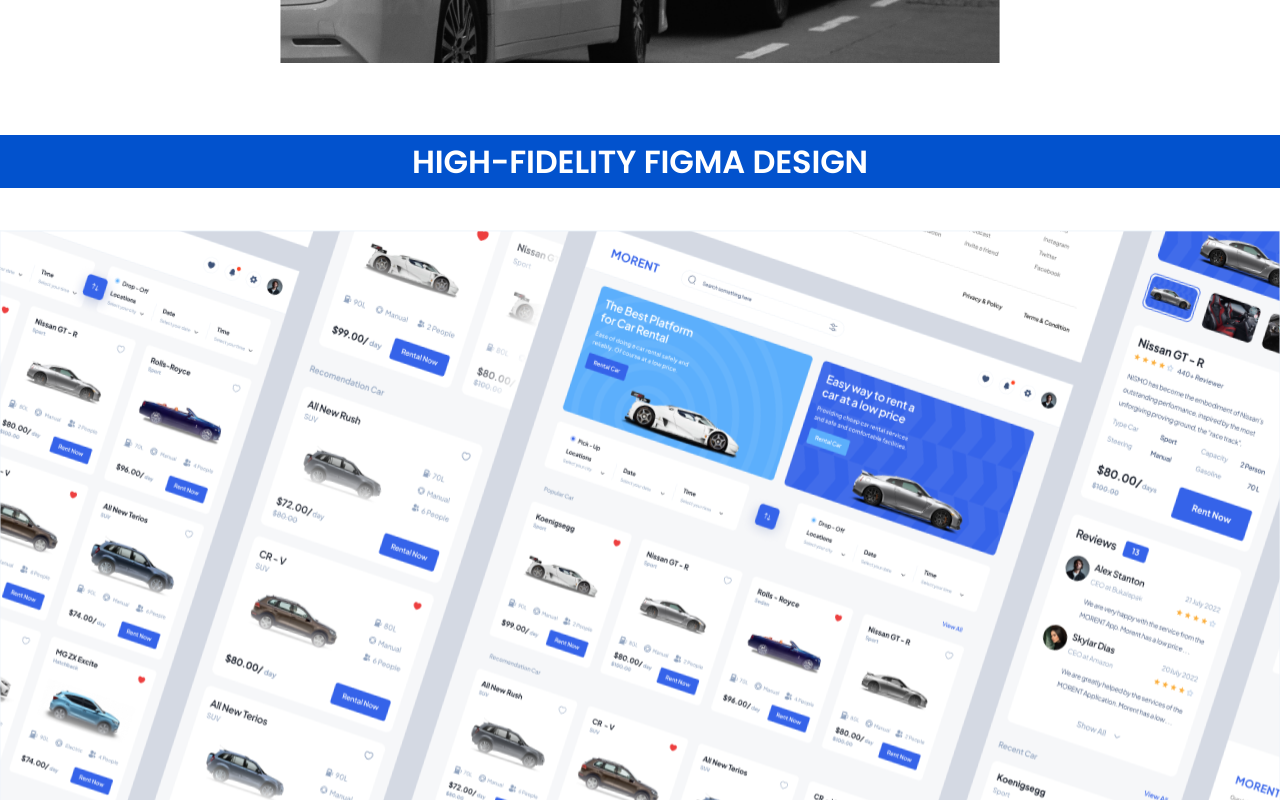
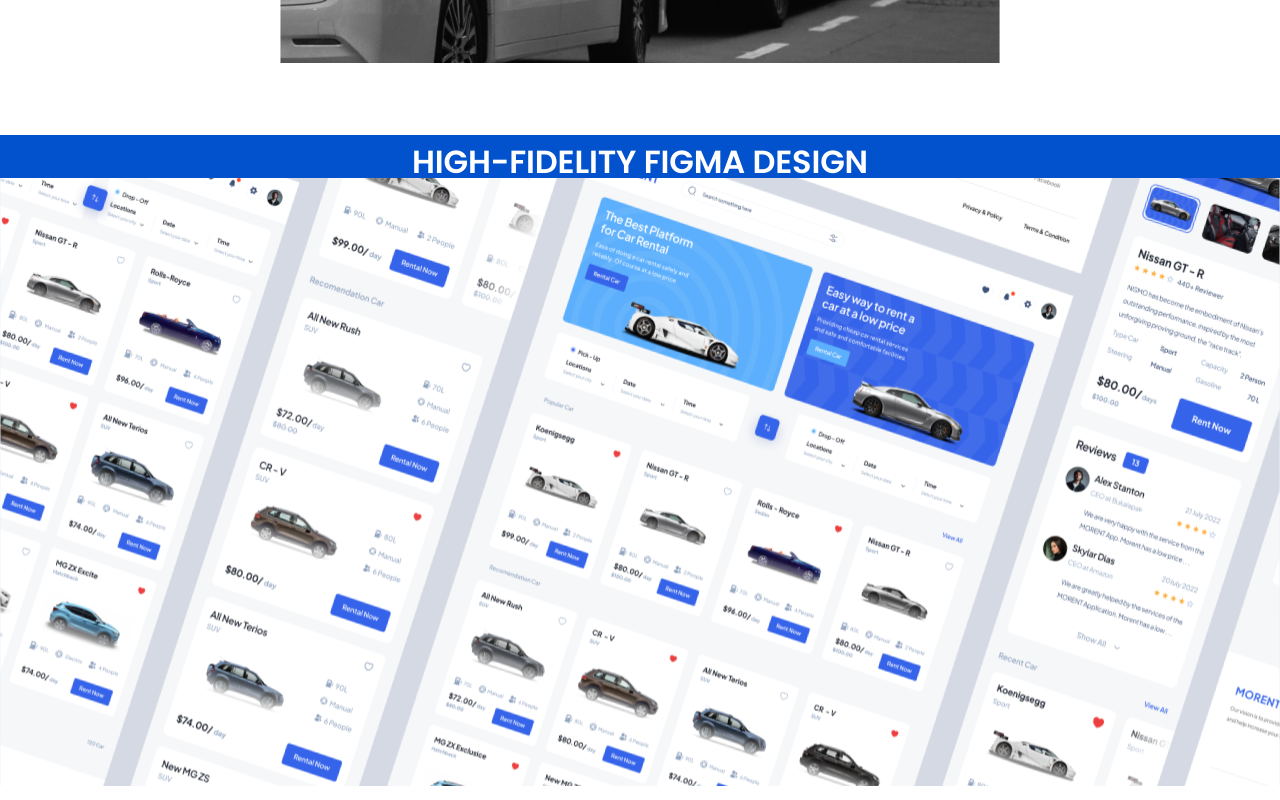
Before and after one commit to austinmargarone/portfolio, a Next.js app: page /projects in a window 1280 px wide. Shown: the part 3080-3880 px from the top of the page. Built offline with nearby package versions, Linux system fonts and the light colour scheme.

Commit message:
fix: Design Image

```diff
--- a/app/globals.css
+++ b/app/globals.css
@@ -5,6 +5,10 @@
 /* Globals */
 
 @layer base {
+  .sectionShrink > section {
+    @apply;
+  }
+
   h1 {
     font-size: 4rem;
     font-style: normal;
--- a/app/projects/page.tsx
+++ b/app/projects/page.tsx
@@ -13,7 +13,7 @@
 const page = () => {
   return (
     <>
-      <div className="mx-auto xs:max-w-[25rem] ss:max-w-[32rem] sm:max-w-[45rem] md:max-w-[70rem] lg:max-w-[80rem] xl:max-w-[90rem]">
+      <div className="[&>section]xs:max-w-[25rem] [&>section]ss:max-w-[32rem] [&>section]sm:max-w-[45rem] [&>section]lg:max-w-[80rem] [&>section]xl:max-w-[90rem] [&>section]md:max-w-[70rem]">
         <section>
           <Hero />
         </section>
@@ -29,9 +29,9 @@
         <section>
           <Statement />
         </section>
-        <section>
+        <div>
           <Design />
-        </section>
+        </div>
         <section>
           <MyProcess />
         </section>
--- a/components/projects/Design.tsx
+++ b/components/projects/Design.tsx
@@ -6,19 +6,18 @@
 const Design = (props: Props) => {
   return (
     <section className="w-full">
-      <div className="bg-blue px-[8.56rem] py-[.61rem] dark:bg-blue1">
-        <h4 className="smallbold md:ptitle2 flex w-full justify-center uppercase text-white">
+      <div className="relative left-0 h-[13.08294rem] w-full bg-blue pt-[.61rem] dark:bg-blue1 sm:h-[20rem] md:h-[28rem] lg:h-[38rem] xl:h-[47.9375rem]">
+        <h4 className="smallbold md:ptitle2 flex justify-center uppercase text-white">
           High-Fidelity Figma Design
         </h4>
-      </div>
-      <div>
-        <Image
-          src="/Figma.svg"
-          width={393}
-          height={209}
-          className="h-[209px] w-full grow object-contain md:h-[767px]"
-          alt="Computer"
-        />
+        <div className="relative left-0 h-[13.08294rem] w-full sm:h-[20rem] md:h-[28rem] lg:h-[38rem] xl:h-[47.9375rem]">
+          <Image
+            src="/Figma.svg"
+            fill={true}
+            className="object-cover"
+            alt="Computer"
+          />
+        </div>
       </div>
     </section>
   );
```
